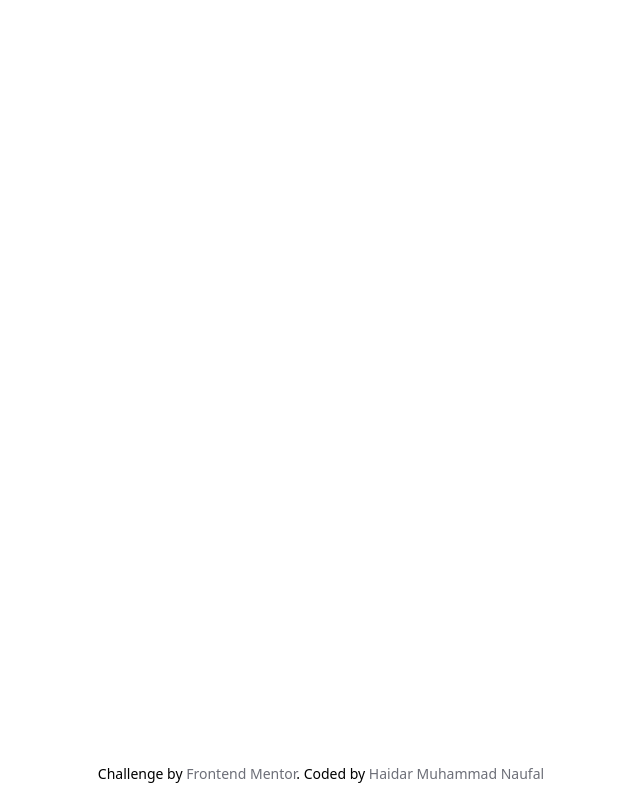
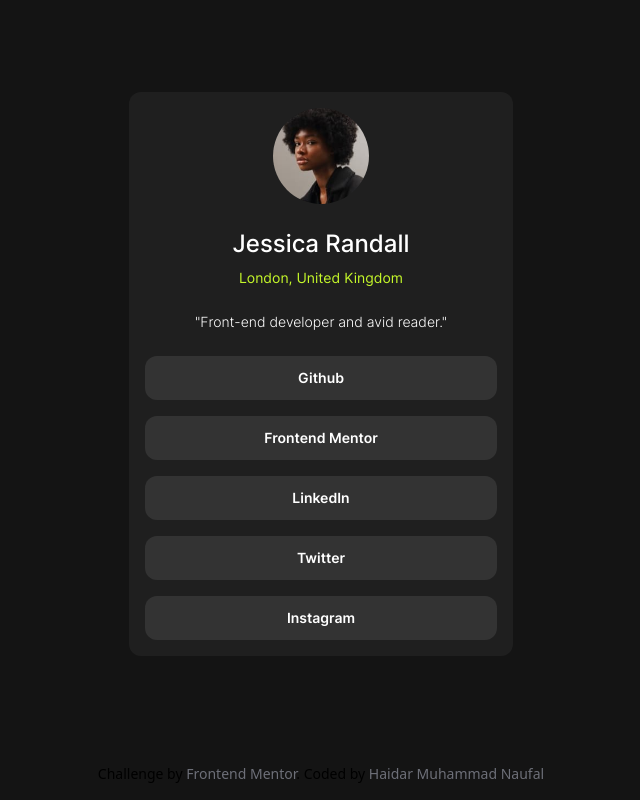
Before and after one commit to HaidarMN/Frontend-Mentor, a Nuxt app: page /social-links-profile in a window 1280 px wide. Shown: the whole page, without its empty margins (319-959 px from the left). Built offline with nearby package versions, Linux system fonts and the light colour scheme.

Commit message:
slicing social links profile

```diff
--- /dev/null
+++ b/pages/social-links-profile.vue
@@ -0,0 +1,55 @@
+<template>
+  <div
+    class="bg-dark-grey my-8 flex w-72 flex-col items-center gap-6 rounded-xl p-4 font-[Inter] md:w-96"
+  >
+    <img
+      src="~/assets/images/social-link/avatar-jessica.jpeg"
+      alt="avatar"
+      class="w-24 rounded-full"
+    />
+
+    <div class="flex flex-col items-center gap-2">
+      <h1 class="text-2xl font-medium text-white">Jessica Randall</h1>
+      <h2 class="text-green text-sm">London, United Kingdom</h2>
+    </div>
+
+    <p class="text-sm font-light text-white">
+      "Front-end developer and avid reader."
+    </p>
+
+    <div class="flex w-full flex-col gap-4">
+      <span
+        v-for="(sosmed, index) in sosmed_list"
+        :key="index"
+        class="bg-grey hover:bg-green hover:text-off-black w-full cursor-pointer rounded-xl px-4 py-3 text-center text-sm font-semibold text-white"
+        >{{ sosmed }}</span
+      >
+    </div>
+  </div>
+</template>
+
+<script setup>
+import { useFooterColor } from "~/stores/footerColor";
+
+// Varibel
+const footer_color_store = useFooterColor();
+const sosmed_list = ref([
+  "Github",
+  "Frontend Mentor",
+  "LinkedIn",
+  "Twitter",
+  "Instagram",
+]);
+
+// Function
+onMounted(() => {
+  footer_color_store.changeFooterColor("bg-off-black");
+});
+</script>
+
+<style lang="scss" scoped>
+@font-face {
+  font-family: Inter;
+  src: url("~/assets/fonts/Inter-VariableFont_slnt,wght.ttf");
+}
+</style>
--- a/tailwind.config.js
+++ b/tailwind.config.js
@@ -20,6 +20,10 @@ export default {
         eggshell: "hsl(30, 54%, 90%)",
         "wenge-brown": "hsl(30, 10%, 34%)",
         "dark-charcoal": "hsl(24, 5%, 18%)",
+        grey: "hsl(0, 0%, 20%)",
+        "dark-grey": "hsl(0, 0%, 12%)",
+        "off-black": "hsl(0, 0%, 8%)",
+        green: "hsl(75, 94%, 57%)",
       },
       fontFamily: {
         Outfit: ["Outfit", "serif"],
```
Also changed, not shown: assets/fonts/Inter-VariableFont_slnt,wght.ttf (added), assets/images/social-link/avatar-jessica.jpeg (added).
